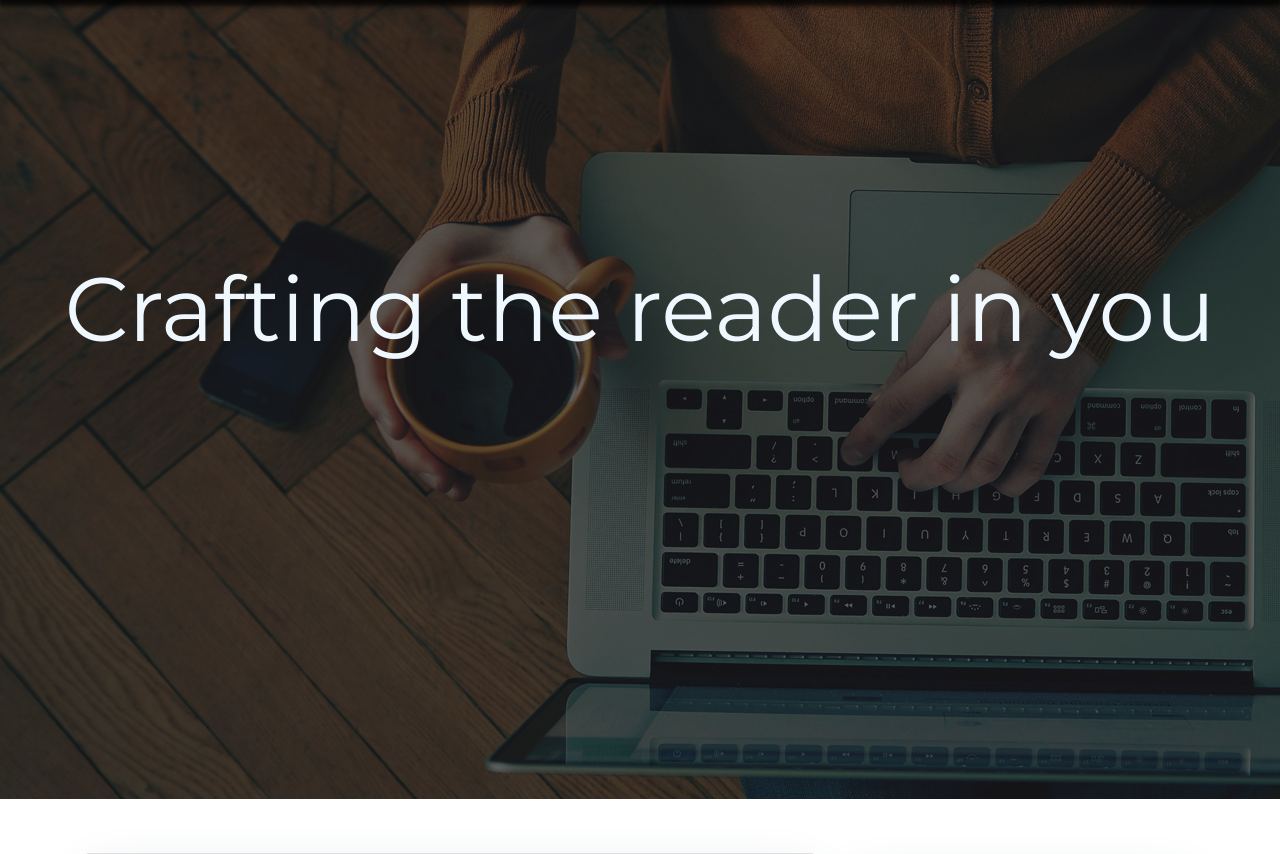
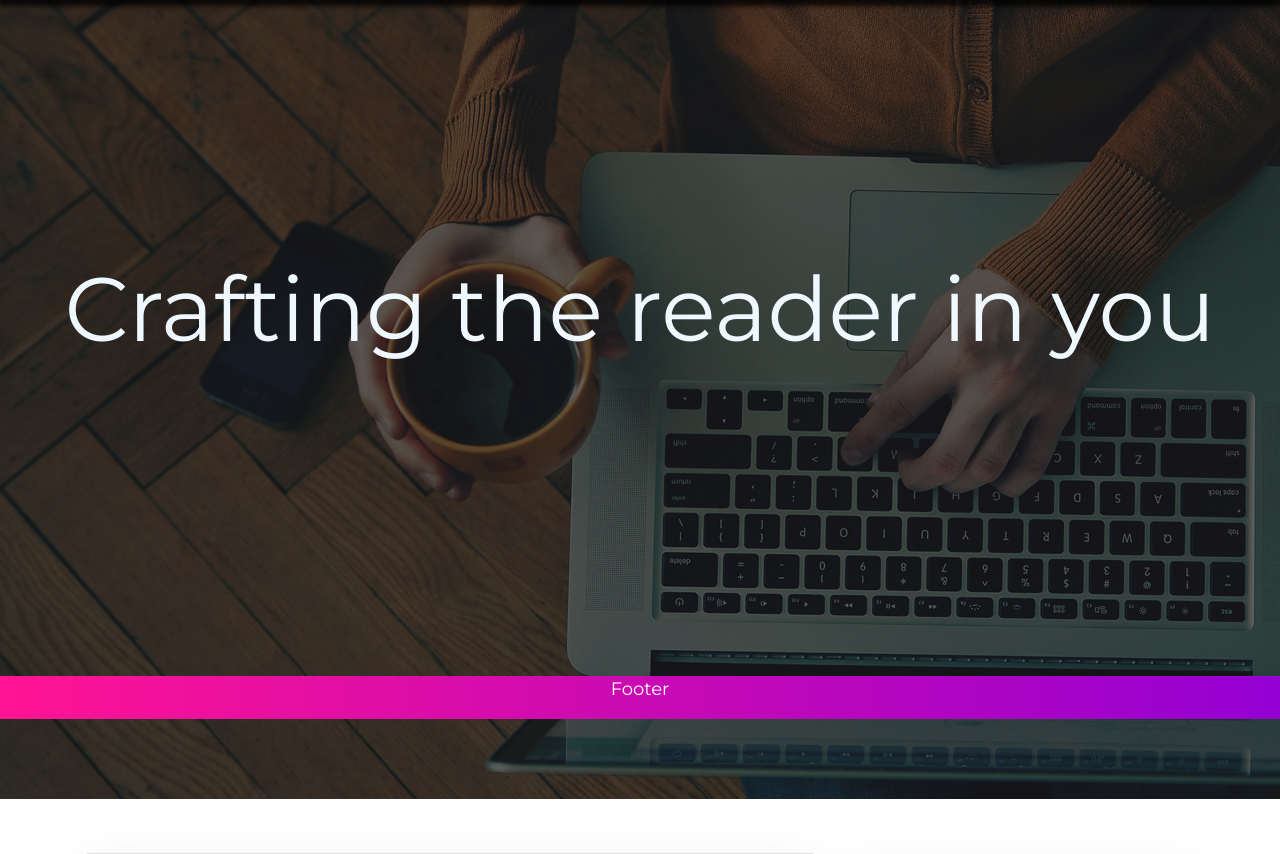
Before and after one commit to armedjuror/cybercraft-blog, a Django app: page / in a window 1280 px wide. Shown: the part 81-935 px from the top of the page. Run offline with Django 3.2, Linux system fonts and the light colour scheme; data comes from the database, SQL or seed files in the repository; some libraries are stand-ins or nearby versions.

Commit message:
added footer

```diff
--- a/templates/base.html
+++ b/templates/base.html
@@ -25,5 +25,8 @@
     {% block navigation %}
         {% include 'navigation.html' %}
     {% endblock navigation %}
+    {% block footer %}
+        {% include 'footer.html' %}
+    {% endblock footer %}
 </body>
 </html>
--- /dev/null
+++ b/templates/footer.html
@@ -0,0 +1,16 @@
+{% block footer %}
+<style>
+.footer {
+   position: fixed;
+   left: 0;
+   bottom: 0;
+   width: 100%;
+   background-image: linear-gradient(to right, deeppink, darkviolet);
+   color: white;
+   text-align: center;
+}
+</style>
+<footer class="footer">
+  <p>Footer</p>
+</footer>
+{% endblock footer %}
--- a/templates/post_detail.html
+++ b/templates/post_detail.html
@@ -63,5 +63,8 @@
     {% block navigation %}
         {% include 'navigation.html' %}
     {% endblock navigation %}
+    {% block footer %}
+        {% include 'footer.html' %}
+    {% endblock footer %}
 </body>
 </html>
```
